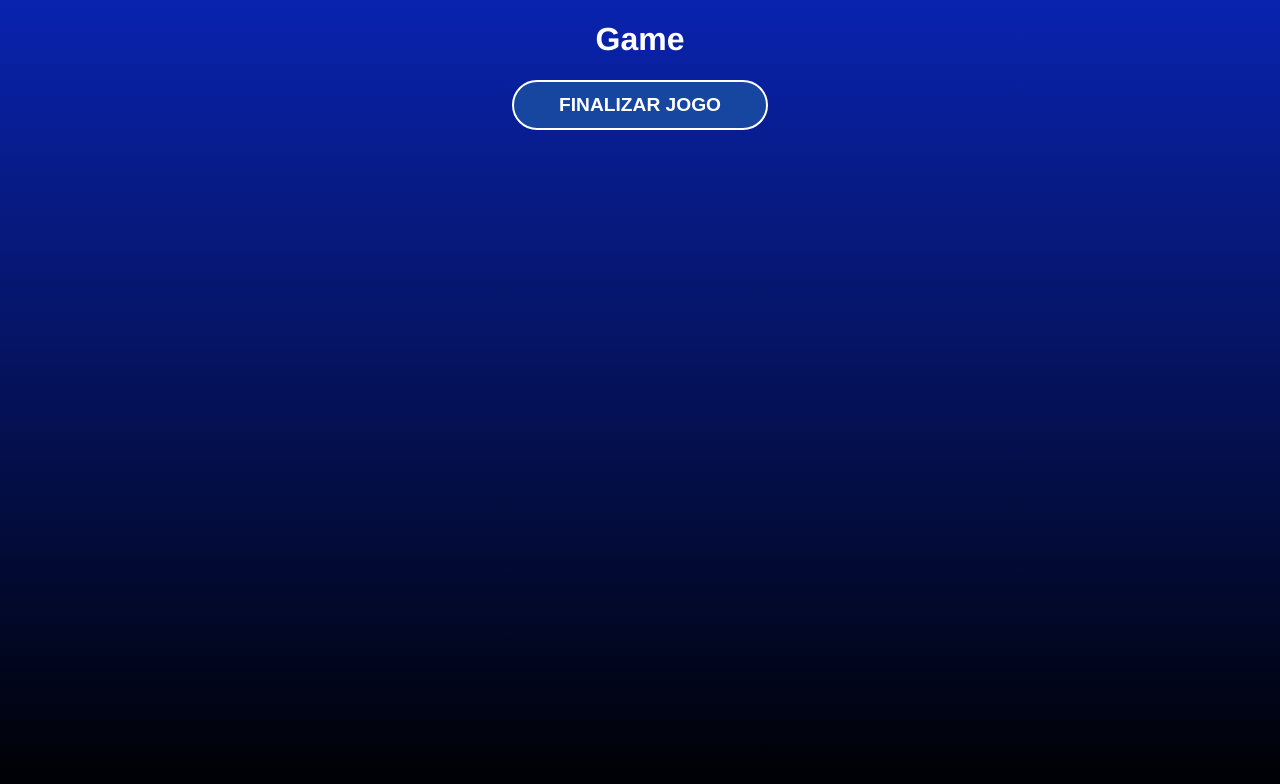
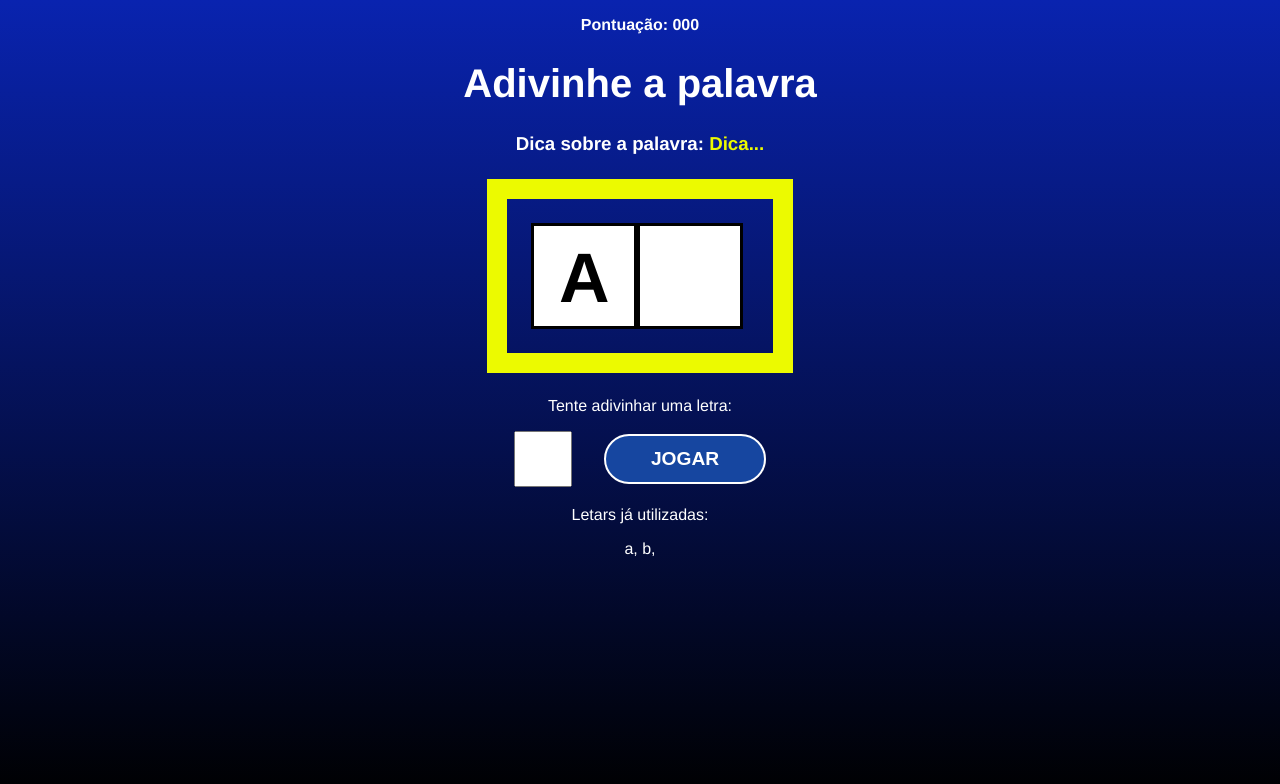
Before and after one commit to felipepoletti/secret-word, a React (Vite) app: page / in a window 1280 px wide. Both pictures are taken after a click on the button "JOGAR". Shown: the top 784 px of the page. Built offline with nearby package versions, Linux system fonts and the light colour scheme.

Commit message:
Creating html and css for the game page

```diff
--- a/src/App.jsx
+++ b/src/App.jsx
@@ -43,8 +43,8 @@
     wordLetter = wordLetter.map((l) => l.toLowerCase());
 
     setpickedWord(word);
+    setPickedCategory(category);
     setLetters(wordLetter);
-    setPickedCategory(category);
     setGameStage(stages[1].name);
   };
 
--- a/src/components/Game.css
+++ b/src/components/Game.css
@@ -0,0 +1,48 @@
+.game h1 {
+  font-size: 2.5em;
+}
+
+.points span {
+  font-weight: bold;
+}
+
+.tip span {
+  color: #ECFA00;
+}
+
+.wordContainer {
+  margin: 1.5em;
+  padding: 1.5em;
+  border: 20px solid #ECFA00;
+  display: flex;
+}
+
+.letter, .blankSquare {
+  font-size: 70px;
+  line-height: 1.5;
+  border: 3px solid #000;
+  height: 100px;
+  width: 100px;
+  text-transform: uppercase;
+  background-color: #FFF;
+  color: #000;
+  font-weight: bold;
+}
+
+.letterContainer {
+  margin-bottom: 1.2em;
+}
+
+.letterContainer form {
+  display: flex;
+  align-items: center;
+  justify-content: center;
+}
+
+.letterContainer input {
+  height: 50px;
+  width: 50px;
+  font-size: 2em;
+  text-align: center;
+  margin-right: 1em;
+}
--- a/src/components/Game.jsx
+++ b/src/components/Game.jsx
@@ -1,10 +1,33 @@
 import "./Game.css";
 
 const Game = ({ verifyLetter }) => {
-    return <div>
-        <h1>Game</h1>
-        <button onClick={verifyLetter}>Finalizar jogo</button>
-    </div>;
+    return (
+        <div className="game">
+            <p className="points">
+                <span>Pontuação: 000</span>
+            </p>
+            <div>
+                <h1>Adivinhe a palavra</h1>
+                <h3 className="tip">Dica sobre a palavra: <span>Dica...</span></h3>
+            </div>
+            <div className="wordContainer">
+                <span className="letter">A</span>
+                <span className="blankSquare"></span>
+            </div>
+            <div className="letterContainer">
+                <p>Tente adivinhar uma letra:</p>
+                <form>
+                    <input type="text" name="letter" maxLength="1" required/>
+                    <button>Jogar</button>
+                </form>
+            </div>
+            <div className="wrongLetterContainer">
+                <p>Letars já utilizadas:</p>
+                <span>a, </span>
+                <span>b, </span>
+            </div>
+        </div>
+    )
 };
 
 export default Game;
```
